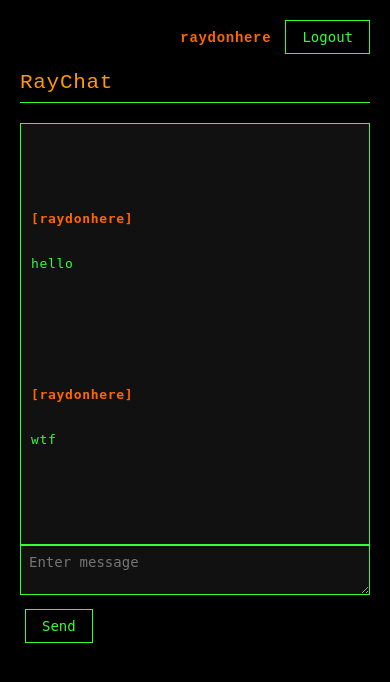
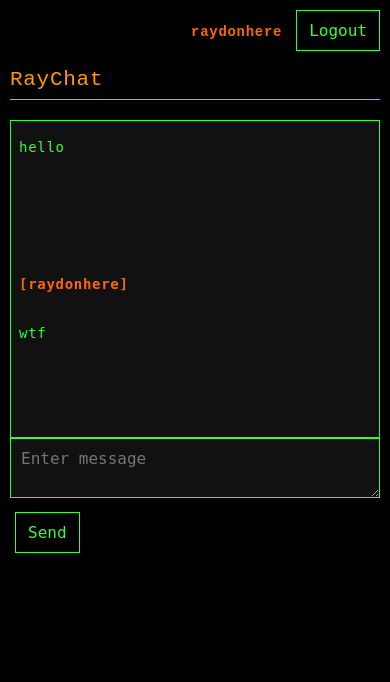
Before and after one commit to kev0037/chatroomdark, a Flask app: page / in a window 390 px wide. Shown: the top 682 px of the page. Run offline with Flask 3, Linux system fonts and the light colour scheme; a user stored in the database is signed in; some libraries are stand-ins or nearby versions.

Commit message:
Update style.css

```diff
--- a/static/style.css
+++ b/static/style.css
@@ -64,6 +64,29 @@
     white-space: pre-wrap;
     font-family: monospace;
     font-size: 13px;
+
+    /* Scrollbar styles */
+    scrollbar-width: thin;          /* Firefox */
+    scrollbar-color: #ddd #121212;  /* Firefox */
+}
+
+/* Chrome, Edge, Safari */
+#chatWindow::-webkit-scrollbar {
+    width: 8px;
+}
+
+#chatWindow::-webkit-scrollbar-track {
+    background: #121212;  /* Dark background for track */
+}
+
+#chatWindow::-webkit-scrollbar-thumb {
+    background-color: #ddd;  /* Light thumb */
+    border-radius: 4px;
+    border: 2px solid #121212;  /* Padding around thumb */
+}
+
+#chatWindow::-webkit-scrollbar-thumb:hover {
+    background-color: #bbb;  /* Slightly darker on hover */
 }
 
 .chat-message {
@@ -101,3 +124,32 @@
     background-color: #33FF33;
     color: #000;
 }
+
+/* Responsive tweaks for small screens */
+@media (max-width: 600px) {
+    .container {
+        padding: 10px;
+        max-width: 100%;
+    }
+
+    button, .back-button {
+        padding: 10px 12px;
+        font-size: 16px;
+    }
+
+    input[type="text"], input[type="password"], textarea {
+        font-size: 16px;
+        padding: 10px;
+    }
+
+    #chatWindow {
+        height: 300px;
+        font-size: 14px;
+        padding: 8px;
+    }
+
+    .chat-message {
+        margin-bottom: 6px;
+        line-height: 1.4;
+    }
+}
```
